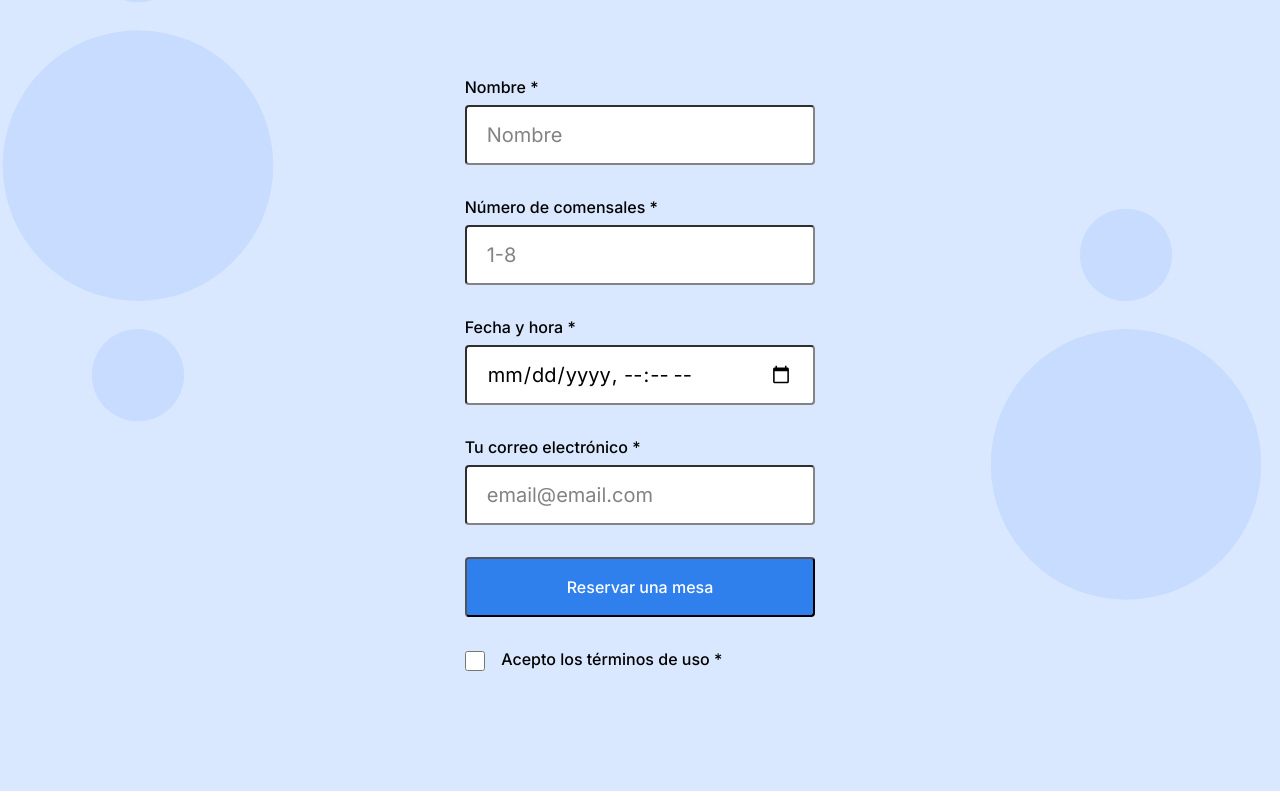
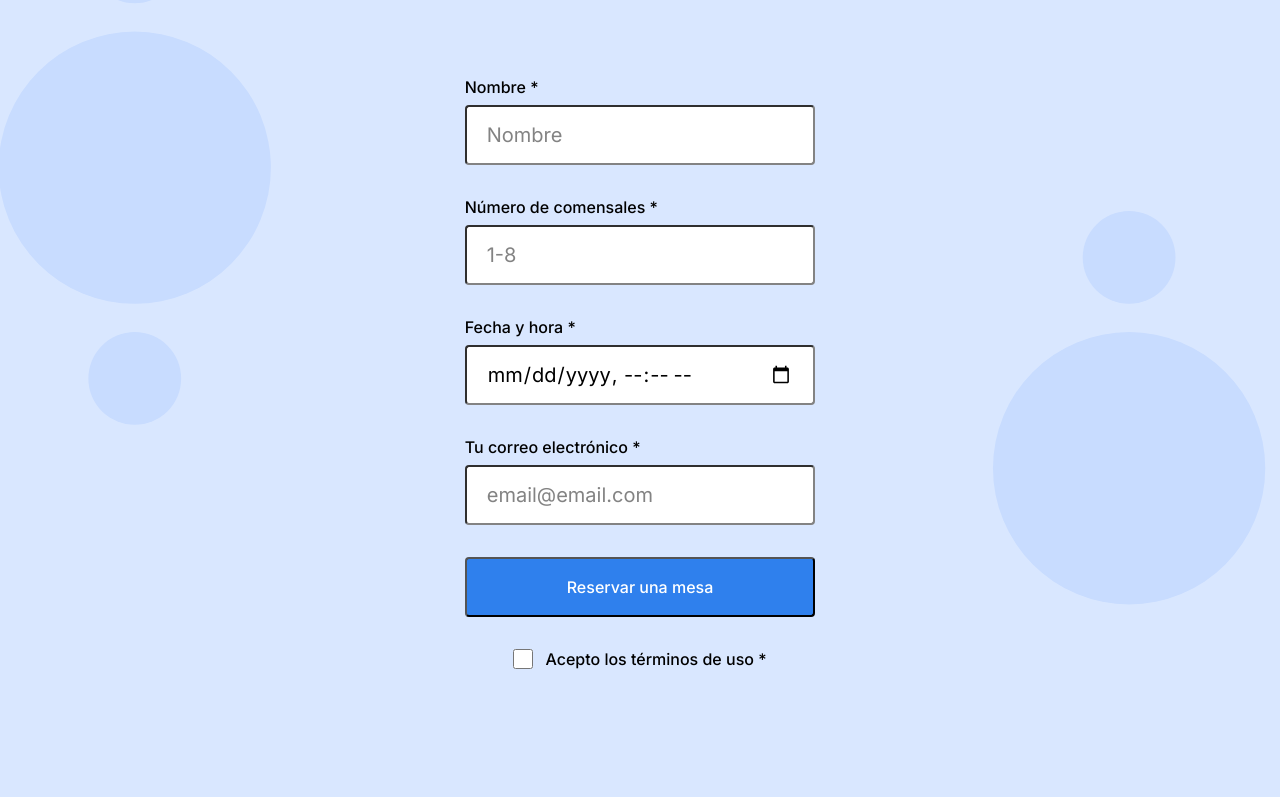
Before and after one commit to axelcisneros/web_project_coffeeshop, a plain HTML site: page index.html in a window 1280 px wide. Shown: the part 1872-2669 px from the top of the page. Drawn offline with Linux system fonts and the light colour scheme.

Commit message:
Se corrige html y css

```diff
--- a/index.html
+++ b/index.html
@@ -167,7 +167,7 @@
                 Reservar una mesa
               </button>
             </fieldset>
-            <fieldset class="form__fieldset">
+            <fieldset class="form__fieldset form__fieldset_el_center">
               <input
                 class="form__checkbox"
                 type="checkbox"
--- a/pages/index.css
+++ b/pages/index.css
@@ -272,15 +272,20 @@
   opacity: 0.7;
 }
 
+.form__fieldset_el_center {
+  display: flex;
+  justify-content: center;
+}
+
 .form__lable_direction_right {
   display: inline;
+  margin-left: 12px;
 }
 
 .form__checkbox {
   border-radius: 2px;
   width: 20px;
   height: 20px;
-  margin-right: 12px;
   display: inline-block;
   vertical-align: middle;
 }
```
